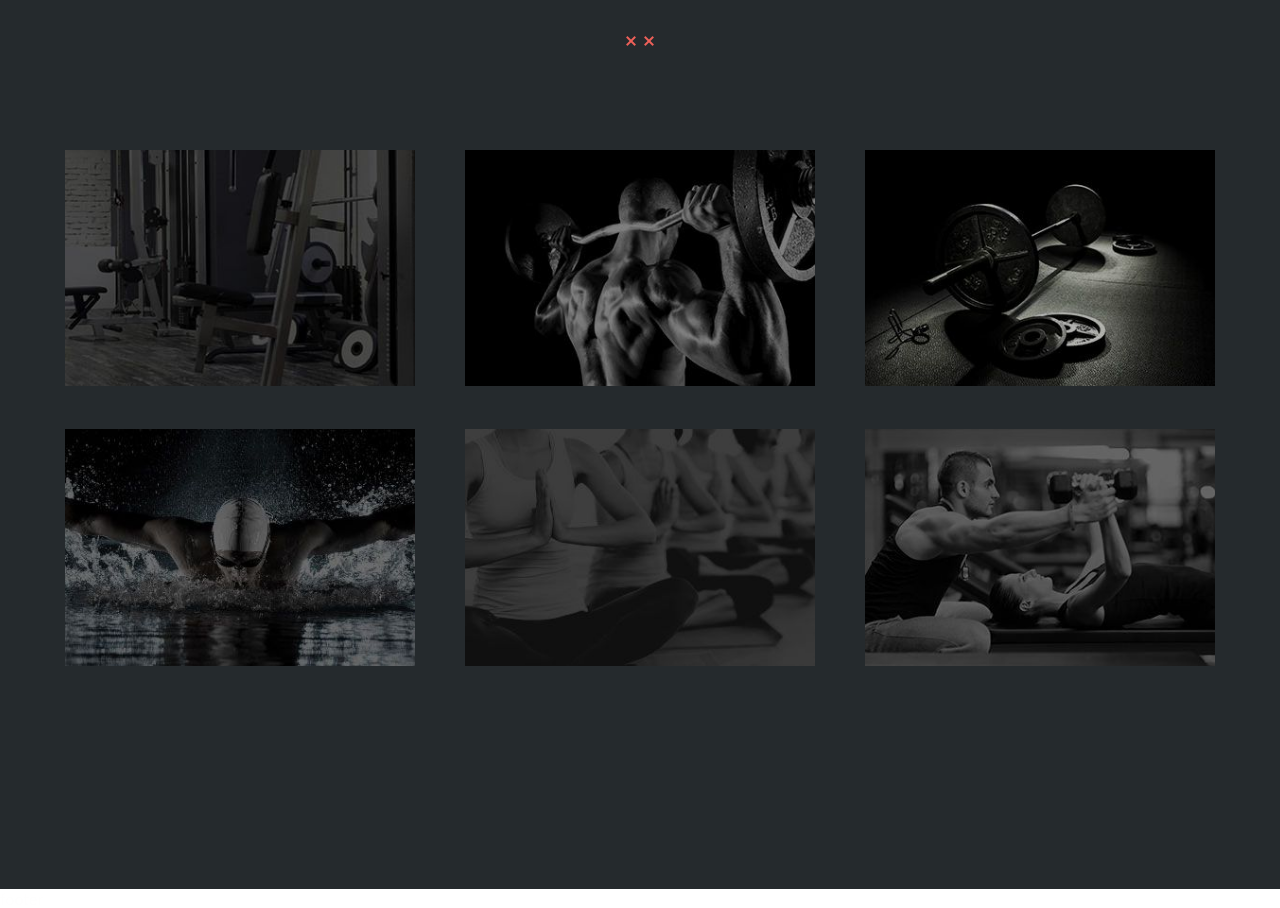
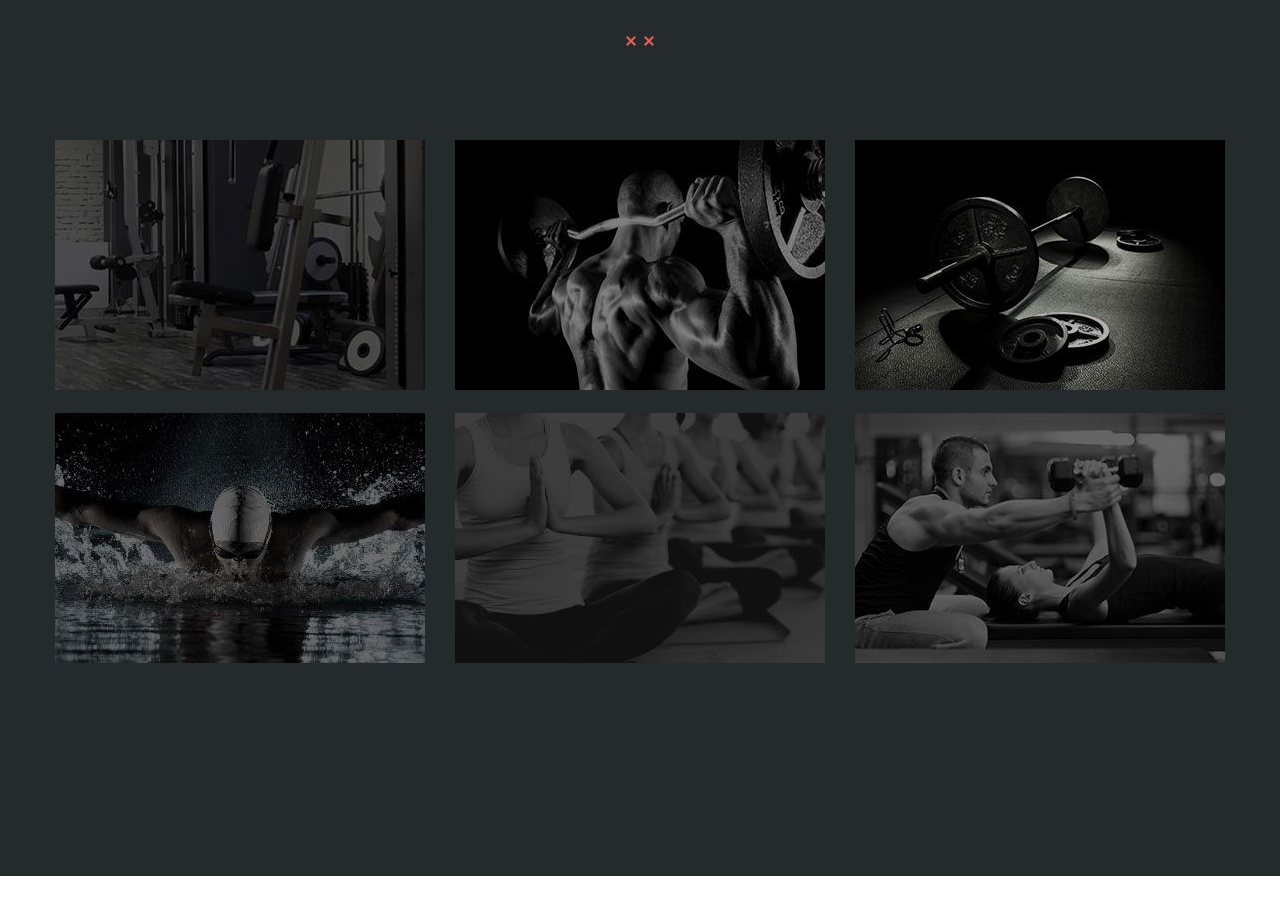
Before and after one commit to pizzi9523/proj-html-vuejs, a Vue app: page / in a window 1280 px wide. Shown: the part 3440-4348 px from the top of the page. Built offline with nearby package versions, Linux system fonts and the light colour scheme; the HTML template or start-up script is replaced by a standard one.

Commit message:
add effect hover to home-image in High Performance

```diff
--- a/src/components/HighPerformance.vue
+++ b/src/components/HighPerformance.vue
@@ -34,10 +34,21 @@ export default {
   background-color: $secondary-bg-color;
   padding-bottom: 200px;
   .home_image_wrapper {
-    padding: 20px;
+    opacity: 1;
+    transform: perspective(1000px) scale(1);
+    transition: transform 0.35s;
+    padding: 10px;
     text-align: center;
+    &:hover {
+      transform: scale(1.03);
+      cursor: pointer;
+      img {
+        box-shadow: 0px 0px 25px black;
+      }
+    }
     img {
       width: 100%;
+      transition: all 0.35s;
     }
   }
 }
```
